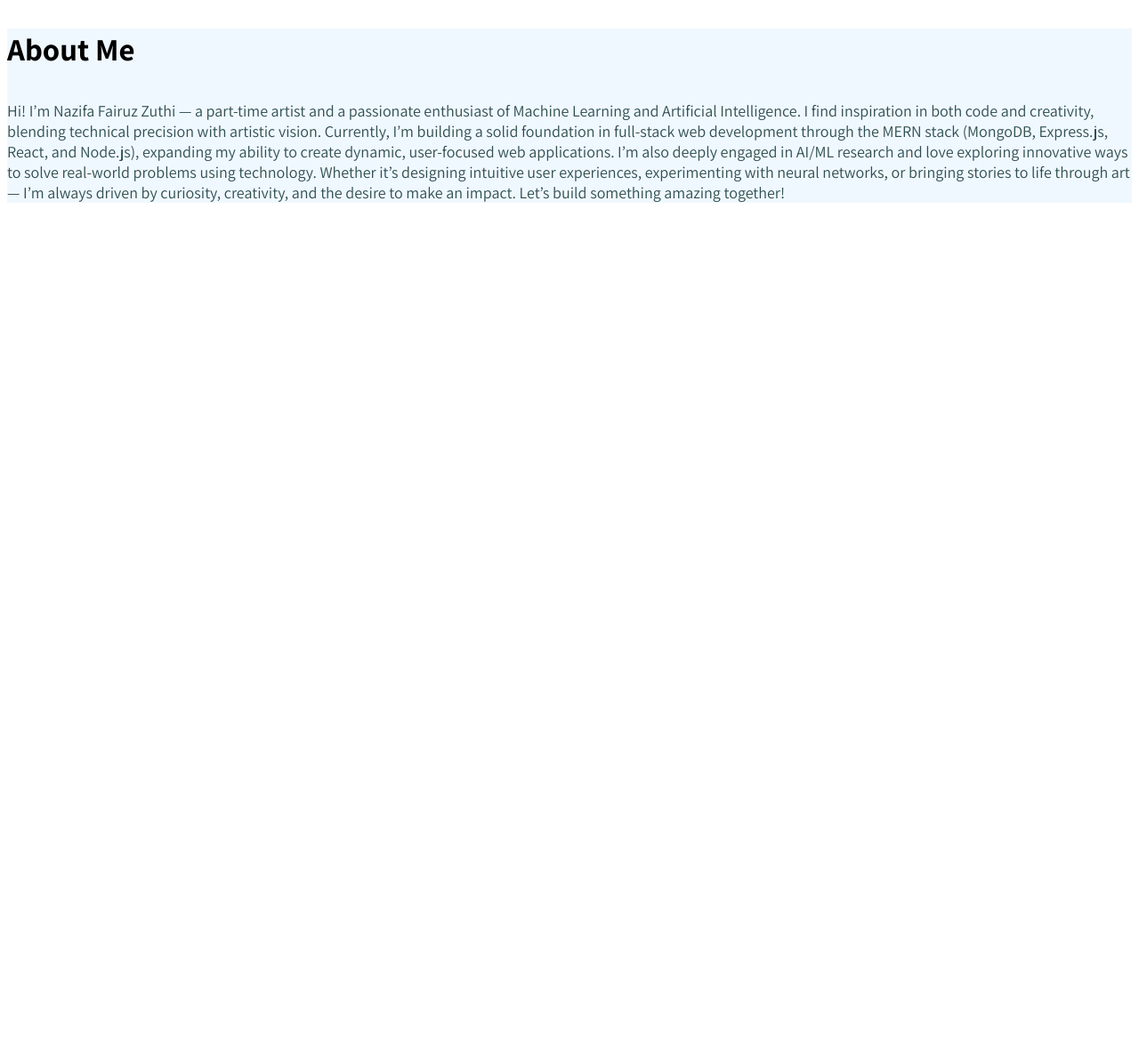
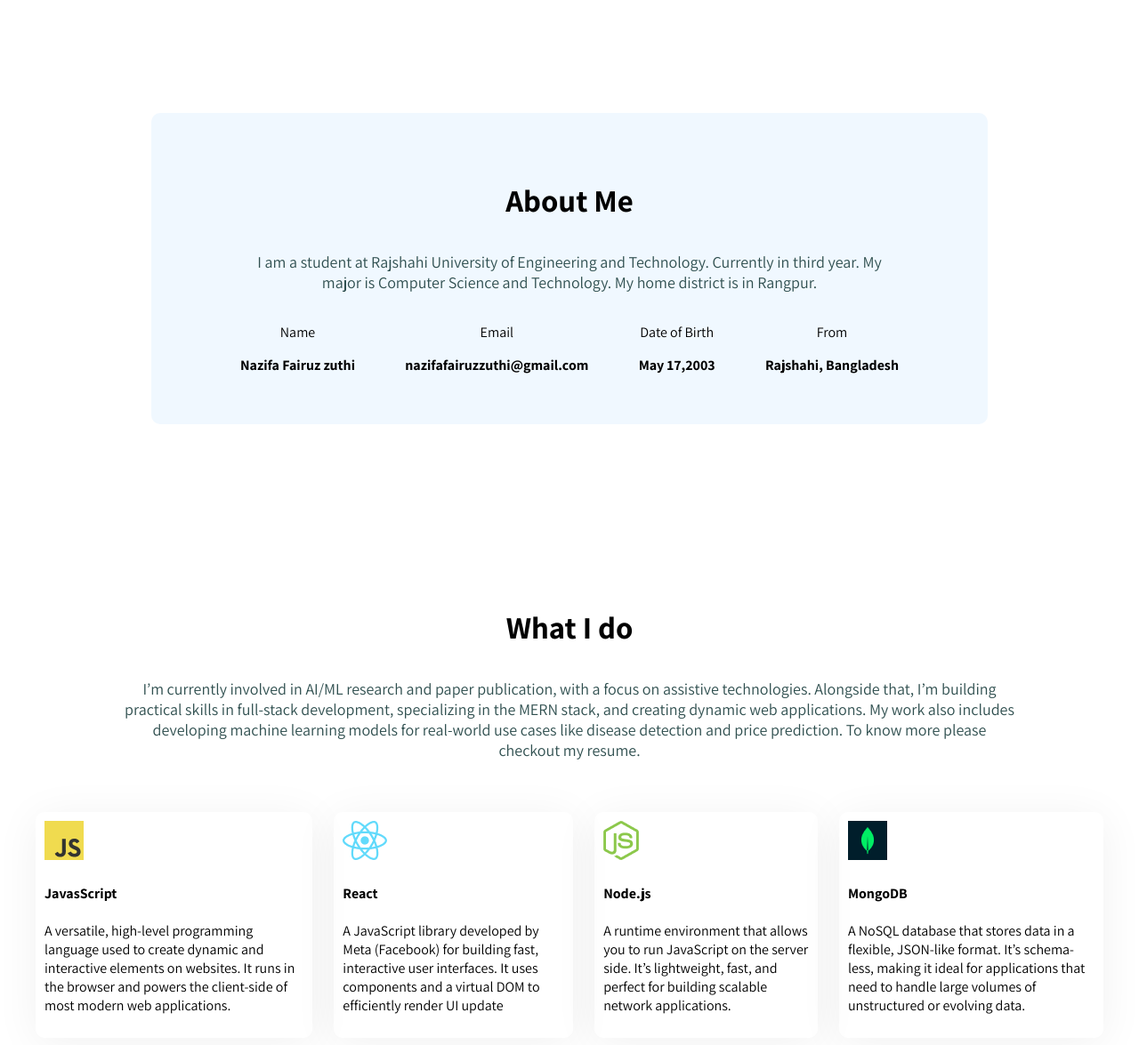
Before and after one commit to ZohanaZuthi/WEB-developer-portfolio, a plain HTML site: page index.html in a window 1280 px wide. Shown: the part 874-2049 px from the top of the page at 89% size. Before the commit the page ends 1120 px from the top, so only its background shows below. Drawn offline with Linux system fonts and the light colour scheme.

Commit message:
6th commit

```diff
--- a/index.html
+++ b/index.html
@@ -33,17 +33,59 @@
             </div>
            </div>
     </header>
-    <main>
-        <section class="adout secondary-bg">
+    <main >
+        <section class="adout secondary-bg about">
             <h3 class="section-title">About Me</h3>
-            <p class="section-descript">Hi! I’m Nazifa Fairuz Zuthi — a part-time artist and a passionate enthusiast of Machine Learning and Artificial Intelligence. I find inspiration in both code and creativity, blending technical precision with artistic vision.
+            <p class="section-descript">I am a student at Rajshahi University of Engineering and Technology. Currently in third year. My major is Computer Science and Technology. My home district is in Rangpur.</p>
+                <div class="about-items">
+                         <div class="about-item">
+                            <p class="item-title">Name</p>
+                            <p class="item-descript">Nazifa Fairuz zuthi</p>
+                         </div>
+                         <div class="about-item">
+                            <p class="item-title">Email</p>
+                            <p class="item-descript">nazifafairuzzuthi@gmail.com</p>
+                         </div>
+                         <div class="about-item">
+                            <p class="item-title">Date of Birth</p>
+                            <p class="item-descript">May 17,2003</p>
+                         </div>
+                         <div class="about-item">
+                            <p class="item-title">From</p>
+                            <p class="item-descript">Rajshahi, Bangladesh</p>
+                         </div>
 
-                Currently, I’m building a solid foundation in full-stack web development through the MERN stack (MongoDB, Express.js, React, and Node.js), expanding my ability to create dynamic, user-focused web applications. I’m also deeply engaged in AI/ML research and love exploring innovative ways to solve real-world problems using technology.
 
-                Whether it’s designing intuitive user experiences, experimenting with neural networks, or bringing stories to life through art — I’m always driven by curiosity, creativity, and the desire to make an impact.
+                </div>
+        </section>
+        <div class="skills text-center">
 
-                Let’s build something amazing together!</p>
-        </section>
+            <h3 class="section-title">What I do</h3>
+            <p class="section-descript text">I’m currently involved in AI/ML research and paper publication, with a focus on assistive technologies. Alongside that, I’m building practical skills in full-stack development, specializing in the MERN stack, and creating dynamic web applications. My work also includes developing machine learning models for real-world use cases like disease detection and price prediction. To know more please checkout my resume.</p>
+        </div>
+        <div class="skills-container">
+            <div class="skill">
+                <img src="images/icons/js.png">
+                <h4 class="skill-title">JavasScript</h4>
+                <p class="skill-descript">A versatile, high-level programming language used to create dynamic and interactive elements on websites. It runs in the browser and powers the client-side of most modern web applications.</p>
+            </div>
+            <div class="skill">
+                <img src="images/icons/react.png">
+                <h4 class="skill-title">React</h4>
+                <p class="skill-descript">A JavaScript library developed by Meta (Facebook) for building fast, interactive user interfaces. It uses components and a virtual DOM to efficiently render UI update</p>
+            </div>
+            <div class="skill">
+                <img src="images/icons/nodejs.png">
+                <h4 class="skill-title">Node.js</h4>
+                <p class="skill-descript">A runtime environment that allows you to run JavaScript on the server side. It’s lightweight, fast, and perfect for building scalable network applications.</p>
+            </div>
+            <div class="skill">
+                <img src="images/icons/mongo.png">
+                <h4 class="skill-title">MongoDB</h4>
+                <p class="skill-descript">A NoSQL database that stores data in a flexible, JSON-like format. It’s schema-less, making it ideal for applications that need to handle large volumes of unstructured or evolving data.</p>
+            </div>
+
+        </div>
     </main>
 
 </body>
--- a/styles/portfolio.css
+++ b/styles/portfolio.css
@@ -48,11 +48,12 @@ nav ul{
 }
 .section-descript{
   font-size:18px;
-  color:darkslategrey
+  color:darkslategrey;
 
 }
 .secondary-bg{
   background-color:aliceblue;
+
 }
 .dark-2{
   color: black;
@@ -95,3 +96,44 @@ nav ul{
 .banner-content{
   max-width:580px;
 }
+
+.about{
+  border-radius:10px;
+  padding: 40px 100px;
+  margin:130px;
+  text-align: center;
+}
+main{
+  max-width:1200px;
+  margin: 0 auto;
+}
+main section{
+
+margin-top:130px;
+margin-bottom:130px;
+}
+
+.item-descript{
+  font-weight: bold;
+}
+.about-items{
+  display:flex;
+  justify-content: space-between;
+}
+.text-center{
+  text-align: center;
+}
+.skills{
+  padding: 40px 100px;
+
+}
+.skills-container{
+  display:flex;
+  gap:24px;
+  /* text-align: center; */
+}
+.skill{
+  padding:10px;
+  border-radius: 10px;
+  box-shadow:0px 6px 50px 0px rgba(0, 0, 0, 0.06);
+}
```
